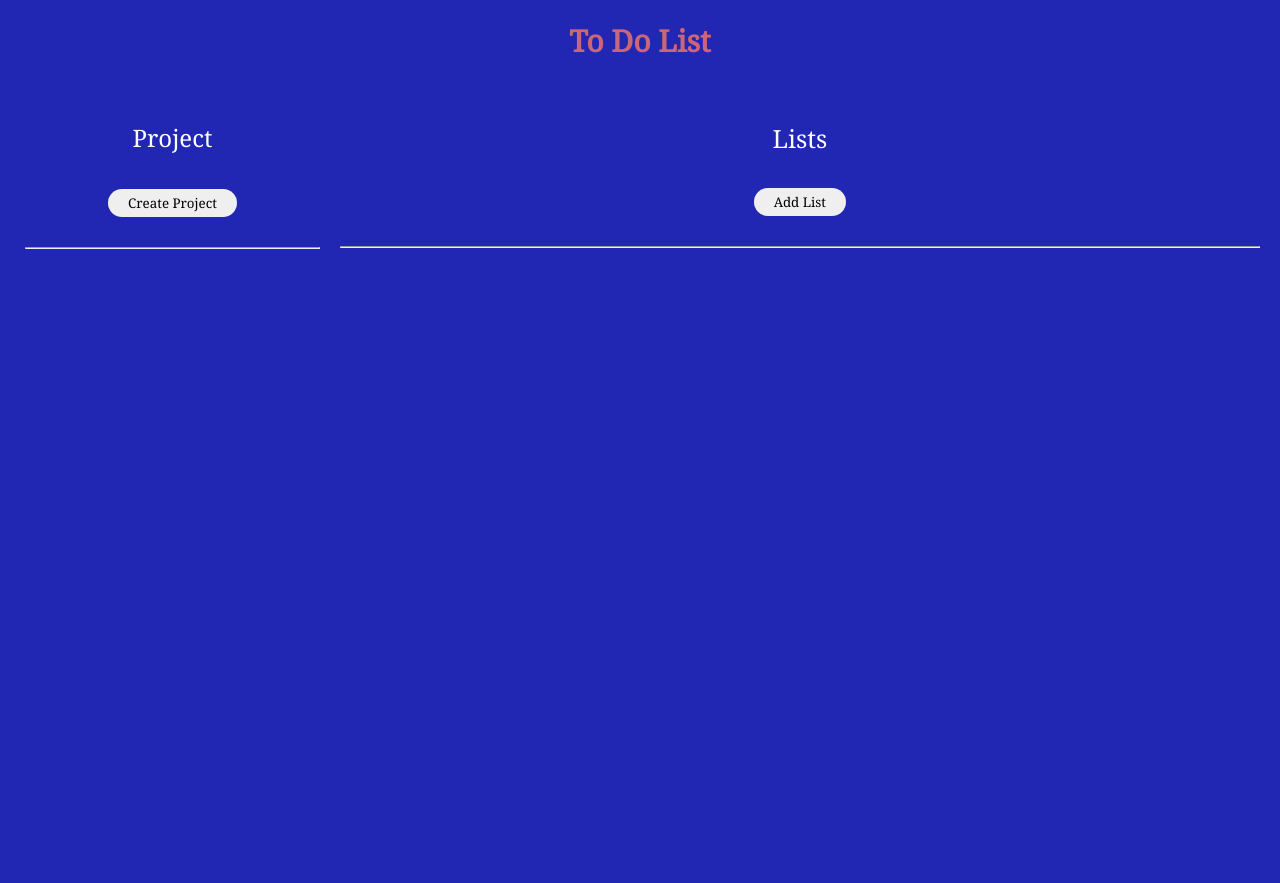
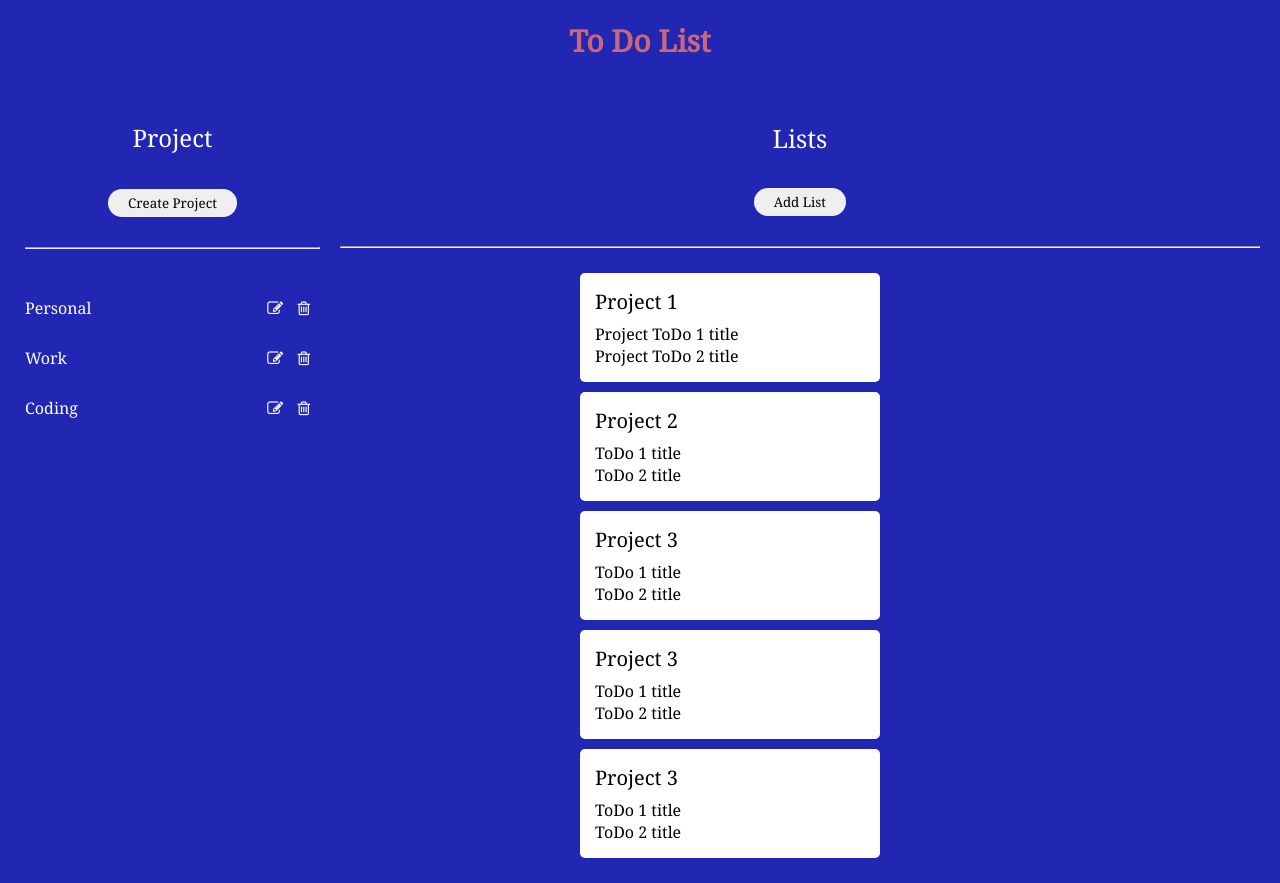
Before and after one commit to kwizl/todo-list, a website built with webpack: page dist/index.html in a window 1280 px wide. Before the commit the page ends 859 px from the top, so only its background shows below. Built offline with nearby package versions, Linux system fonts and the light colour scheme.

Commit message:
Add design for todos display

```diff
--- a/dist/css/style.css
+++ b/dist/css/style.css
@@ -4,10 +4,12 @@
   box-sizing: border-box;
   font-family: 'Noto Serif', serif;
 }
+
 body {
   background-color: #2127b3;
   position: relative;
 }
+
 header > p {
   text-align: center;
   margin-top: 20px;
@@ -26,7 +28,7 @@ header > p {
   margin: 5px;
   border-radius: 5px;
   padding: 25px 10px 25px 10px;
-  height: 96vh;
+  height: auto;
 }
 
 .title {
@@ -92,6 +94,30 @@ header > p {
   right: calc((100vw - 330px) / 2);
 }
 
+.project-names {
+  margin-top: 20px;
+}
+
+.div-item {
+  display: flex;
+}
+
+.list-item {
+  margin-top: 28px;
+  color: white;
+  flex-grow: 1;
+}
+
+.list-icon {
+  margin-top: 28px;
+  color: white;
+  flex-grow: 1;
+  text-align: end;
+}
+
+.project-icons {
+  margin-right: 10px;
+}
 
 #form-project {
   z-index: 10;
@@ -142,13 +168,29 @@ header > p {
 }
 
 .project-list__content {
-  display: flex;
+  margin-left: calc((80% - 300px) /2);
 }
 
 .project-list {
-  background-color: rgb(196, 196, 196);
-  width: 46%;
-  height: 46%;
+  background-color: white;
+  width: 300px;
+  height: auto;
   margin: 10px 5px 10px 22px;
+  padding: 15px;
   border-radius: 5px;
 }
+
+.project-list__title {
+  font-size: 20px;
+  font-weight: 500;
+  margin-bottom: 8px;
+}
+
+.todos-view {
+
+}
+
+.todos-view:hover {
+  color: #2127b3;
+  cursor: pointer;
+}
--- a/dist/index.html
+++ b/dist/index.html
@@ -5,6 +5,8 @@
   <link rel="stylesheet" href="css/style.css">
   <meta name="viewport" content="width=device-width, initial-scale=1.0">
   <link rel="icon" href="img/favicon.png" type="image/png">
+
+  <link rel="stylesheet" href="https://stackpath.bootstrapcdn.com/font-awesome/4.7.0/css/font-awesome.min.css">
   <link href="https://fonts.googleapis.com/css2?family=Noto+Serif&display=swap" rel="stylesheet">
   <title>To Do List</title>
 </head>
@@ -19,8 +21,42 @@
         <div class="project">
           <button id="btn-create__project" class="new-project">Create Project</button>
         </div>
-        <div class="project-names"></div>
         <hr class="line">
+        <div class="project-names">
+          <div class="div-item">
+            <div class="list-item">Personal</div>
+            <div class="list-icon">
+              <span class="project-icons">
+                <i class="fa fa-pencil-square-o" aria-hidden="true"></i>
+              </span>
+              <span class="project-icons">
+                <i class="fa fa-trash-o" aria-hidden="true"></i>
+              </span>
+            </div>
+          </div>
+          <div class="div-item">
+            <div class="list-item">Work</div>
+            <div class="list-icon">
+              <span class="project-icons">
+                <i class="fa fa-pencil-square-o" aria-hidden="true"></i>
+              </span>
+              <span class="project-icons">
+                <i class="fa fa-trash-o" aria-hidden="true"></i>
+              </span>
+            </div>
+          </div>
+          <div class="div-item">
+            <div class="list-item">Coding</div>
+            <div class="list-icon">
+              <span class="project-icons">
+                <i class="fa fa-pencil-square-o" aria-hidden="true"></i>
+              </span>
+              <span class="project-icons">
+                <i class="fa fa-trash-o" aria-hidden="true"></i>
+              </span>
+            </div>
+          </div>
+        </div>
       </div>
       <div id="main-content" class="main-content">
         <div class="list">
@@ -29,36 +65,33 @@
             <button class="new-list">Add List</button>
             <hr class="line">
           </div>
-          <!--<div class="list-item__content">
-            <hr class="line">
-            <p class="list-item">Personal</p>
-            <p class="list-item">Work</p>
-            <p class="list-item">Coding</p>
-          </div>-->
-        </div>
-        <!--<div class="project-list__content">
-          <div class="project-list">
-            <p>Personal</p>
-            <p>Project 2</p>
-            <p>Project 3</p>
-          </div>
-          <div class="project-list">
-            <p>Work</p>
-            <p>Project 5</p>
-            <p>Project 6</p>
-          </div>
         </div>
         <div class="project-list__content">
           <div class="project-list">
-            <p>Personal</p>
-            <p>Project 2</p>
-            <p>Project 3</p>
+            <p class="project-list__title">Project 1</p>
+            <p><a>Project ToDo 1 title</a></p>
+            <p><a>Project ToDo 2 title</a></p>
           </div>
           <div class="project-list">
-            <p>Work</p>
-            <p>Project 5</p>
-            <p>Project 6</p>
-          </div>-->
+            <p class="project-list__title">Project 2</p>
+            <p><a class="todos-view">ToDo 1 title</a></p>
+            <p><a class="todos-view">ToDo 2 title</a></p>
+          </div>
+          <div class="project-list">
+            <p class="project-list__title">Project 3</p>
+            <p><a class="todos-view">ToDo 1 title</a></p>
+            <p><a class="todos-view">ToDo 2 title</a></p>
+          </div>
+          <div class="project-list">
+            <p class="project-list__title">Project 3</p>
+            <p><a class="todos-view">ToDo 1 title</a></p>
+            <p><a class="todos-view">ToDo 2 title</a></p>
+          </div>
+          <div class="project-list">
+            <p class="project-list__title">Project 3</p>
+            <p><a class="todos-view">ToDo 1 title</a></p>
+            <p><a class="todos-view">ToDo 2 title</a></p>
+          </div>
         </div>
       </div>
     </div>
```
